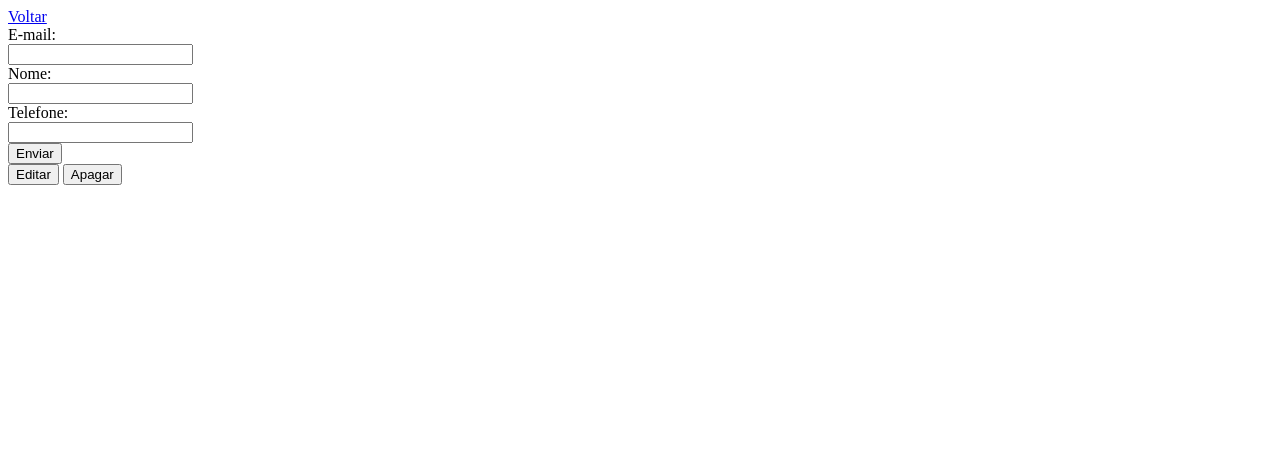
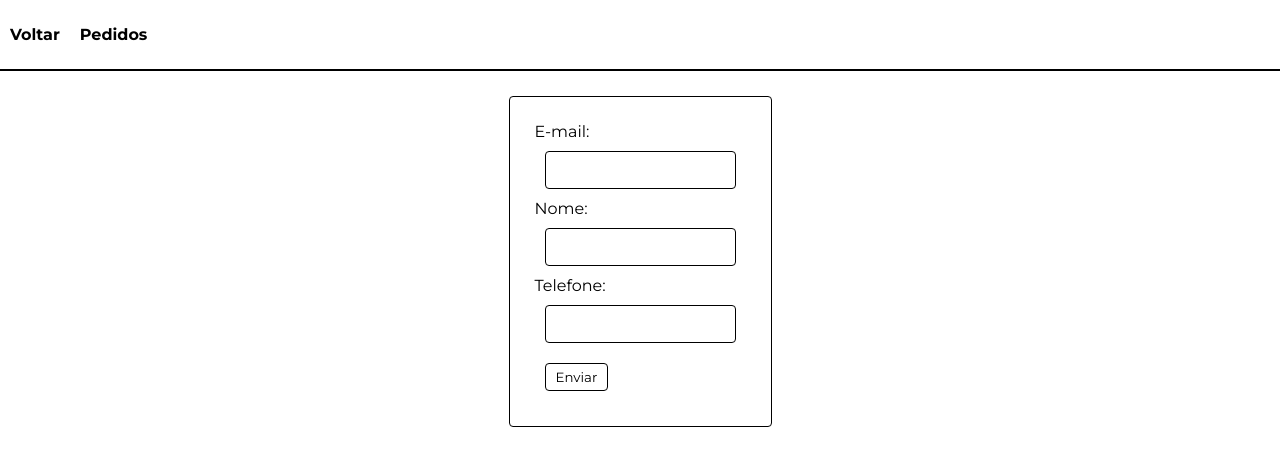
Before and after one commit to srchby/programando-o-futuro, a Flask app: page /new in a window 1280 px wide. Shown: the top 466 px of the page. Run offline with Flask 3, Linux system fonts and the light colour scheme.

Commit message:
aula 05 - exercicio

```diff
--- a/desenvolvimento_web/aula-05/exercicios/exerc-01/app.py
+++ b/desenvolvimento_web/aula-05/exercicios/exerc-01/app.py
@@ -1,14 +1,63 @@
 # https://www.codementor.io/@garethdwyer/building-a-crud-application-with-flask-and-sqlalchemy-dm3wv7yu2
 
 from flask import Flask, render_template, request, redirect
-from models import db, Client
+from models import db, Client, Order
+from datetime import date, datetime
 
 app = Flask(__name__)
 app.config['SQLALCHEMY_DATABASE_URI'] = 'sqlite:///client.db'
 db.init_app(app)
 
+
 with app.app_context():
     db.create_all()
+    test_clients = [
+        Client(email='abc@abc.com', name='abc'),
+        Client(email='bbc@abc.com', name='bbc'),
+    ]
+    test_orders = [
+        Order(id=1, date="12032025", price=2.00, client_email='abc@abc.com'),
+        Order(id=2, date="21052025", price=2.00, client_email='abc@abc.com'),
+        Order(id=3, date="21052025", price=2.00, client_email='bbc@abc.com')
+    ]
+
+    if not Client.query.first():
+        db.session.add_all(test_clients)
+        db.session.add_all(test_orders)
+
+    db.session.commit()
+
+    print(Order.query.all())
+    print(Client.query.all())
+
+@app.route('/delete', methods=['POST'])
+def delete():
+    email = request.form.get('email')
+    client = Client.query.filter_by(email=email).first()
+    if client:
+        db.session.delete(client)
+        db.session.commit()
+    return redirect('/')
+
+@app.route("/update", methods=["POST"])
+def update():
+    oldemail = request.form.get("oldemail")
+    newemail = request.form.get("newemail")
+    newname = request.form.get("newname")
+    newphone = request.form.get("newphone")
+    client = Client.query.filter_by(email=oldemail).first()
+    if client:
+        client.email = newemail
+        client.name = newname
+        client.phone = newphone
+        db.session.commit()
+    return redirect("/")
+
+@app.route('/orders', methods=['GET'])
+def orders():
+    orders = Order.query.all()
+    clients = Client.query.all()
+    return render_template('orders.html', orders=orders, clients=clients)
 
 @app.route('/new', methods=['GET','POST'])
 def new():
--- /dev/null
+++ b/desenvolvimento_web/aula-05/exercicios/exerc-01/static/styles.css
@@ -0,0 +1,93 @@
+@import url("https://fonts.googleapis.com/css2?family=Inter:ital,opsz,wght@0,14..32,100..900;1,14..32,100..900&family=Montserrat:ital,wght@0,100..900;1,100..900&display=swap");
+
+* {
+  font-family: "Montserrat";
+  margin: 0;
+  padding: 0;
+}
+
+body {
+  display: flex;
+  flex-direction: column;
+  justify-content: center;
+  align-items: center;
+}
+
+a {
+  text-decoration: none;
+  margin: 10px;
+  color: black;
+  font-weight: bold;
+}
+
+h1 {
+  margin-bottom: 15px;
+}
+
+input,
+p {
+  margin: 10px;
+}
+
+.button {
+  padding: 5px;
+  padding-left: 10px;
+  padding-right: 10px;
+  background-color: white;
+  border-radius: 0.25rem;
+  border: 1px solid black;
+  margin: 10px;
+  transition: background-color 0.1s;
+  transition: color 0.1s;
+  cursor: pointer;
+}
+
+.button:hover {
+  background-color: black;
+  color: white;
+}
+
+.header {
+  display: flex;
+  flex-direction: row;
+  margin-bottom: 25px;
+  padding: 15px;
+  width: 100%;
+  border-bottom: black 2px solid;
+}
+
+.container {
+  padding: 25px;
+  background-color: white;
+  border-radius: 0.25rem;
+  border: 1px solid black;
+}
+
+.text-field {
+  padding: 10px;
+  border: 1px black solid;
+  border-radius: 0.25rem;
+}
+
+.class-order {
+  padding: 25px;
+  background-color: white;
+  border-radius: 0.25rem;
+  border: 1px solid black;
+}
+
+#edit-clients {
+  display: none;
+  padding: 25px;
+  background-color: white;
+  border-radius: 0.25rem;
+  border: 1px solid black;
+}
+
+#show-clients {
+  display: block;
+  padding: 25px;
+  background-color: white;
+  border-radius: 0.25rem;
+  border: 1px solid black;
+}
--- a/desenvolvimento_web/aula-05/exercicios/exerc-01/templates/forms.html
+++ b/desenvolvimento_web/aula-05/exercicios/exerc-01/templates/forms.html
@@ -3,22 +3,27 @@
   <head>
     <meta charset="UTF-8" />
     <meta name="viewport" content="width=device-width, initial-scale=1.0" />
-    <title>Forms</title>
+    <link
+      rel="stylesheet"
+      href="{{ url_for('static', filename = 'styles.css') }}"
+    />
+    <title>Formulário</title>
   </head>
   <body>
-    <a href="/">Voltar</a>
-    <form method="POST">
-      <label for="email">E-mail: </label><br>
-      <input type="text" name="email" id="email" /><br />
-      <label for="name">Nome: </label><br>
-      <input type="text" name="name" id="name" /><br />
-      <label for="Phone">Telefone: </label><br>
-      <input type="text" name="phone" id="phone" /><br />
-      <button type="submit">Enviar</button>
-    </form>
-    <button onclick="">Editar</button>
-    <button onclick="">Apagar</button>
-    <script>
-    </script>
+    <div class="header">
+      <a href="/">Voltar</a>
+      <a href="/orders">Pedidos</a>
+    </div>
+    <div class="container">
+      <form method="POST">
+        <label for="email">E-mail: </label><br />
+        <input type="text" name="email" id="email" class="text-field"/><br />
+        <label for="name">Nome: </label><br />
+        <input type="text" name="name" id="name" class="text-field"/><br />
+        <label for="Phone">Telefone: </label><br />
+        <input type="text" name="phone" id="phone" class="text-field"/><br />
+        <button type="submit" class="button">Enviar</button>
+      </form>
+    </div>
   </body>
 </html>
```
Also changed, not shown: desenvolvimento_web/aula-05/exercicios/exerc-01/models.py (+12 -1 lines), desenvolvimento_web/aula-05/exercicios/exerc-01/templates/index.html (+68 -13 lines), desenvolvimento_web/aula-05/exercicios/exerc-01/templates/orders.html (added, +32 -0 lines), instance/client.db, instance/database-ex01.db (deleted).
